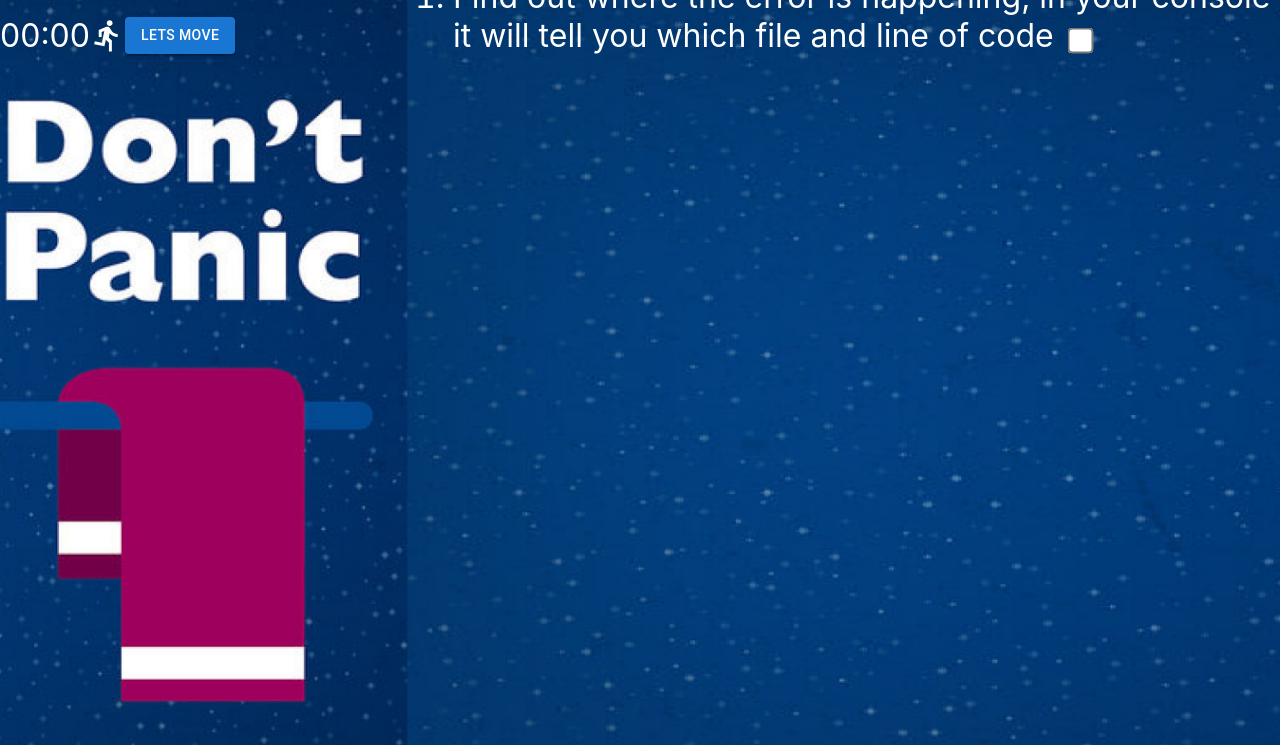
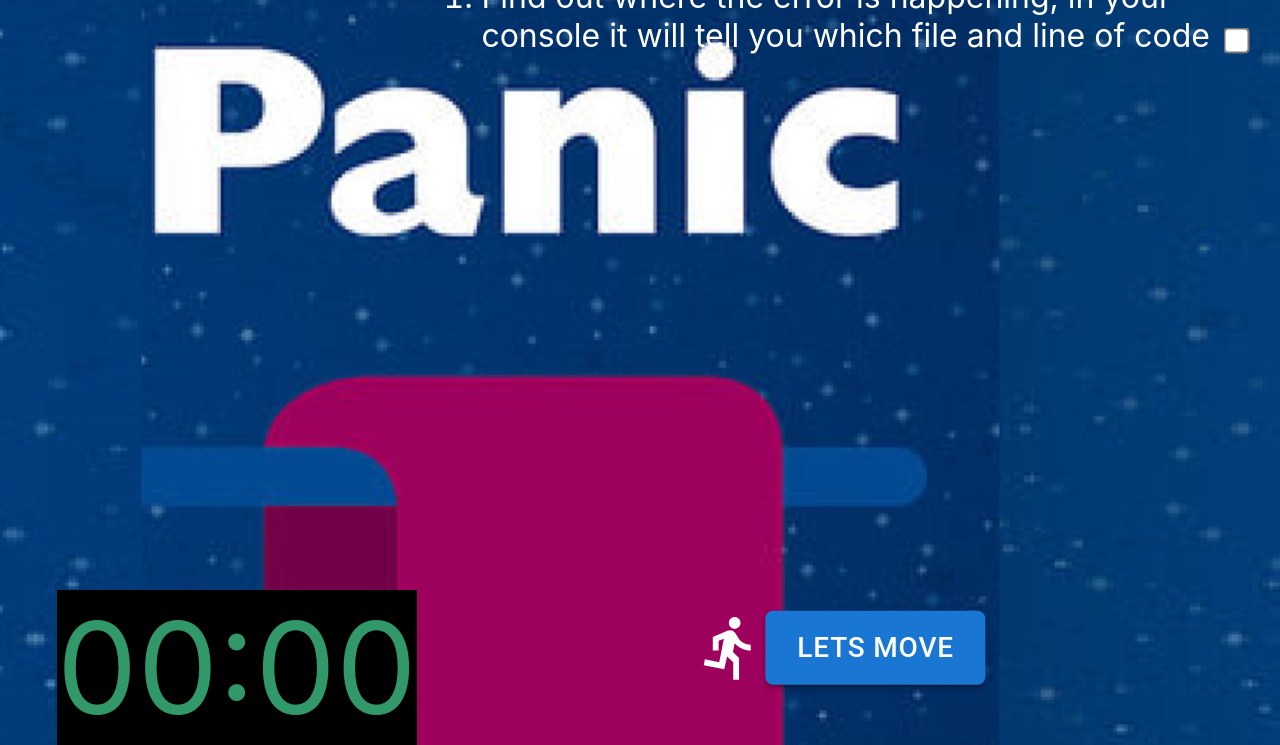
Before and after one commit to SchoolOfCode/w9_frontend-project-chris-angels, a React app: page /panic1 in a window 1280 px wide. Shown: the part 55-800 px from the top of the page. Built offline with nearby package versions, Linux system fonts and the light colour scheme; no server answers.

Commit message:
page 1 mainly done

```diff
--- a/src/components/App/App.css
+++ b/src/components/App/App.css
@@ -160,7 +160,11 @@ textarea {
 }
 #root {
   height: 100vh;
+}
+#panicMain1 {
+  height: 100vh;
   background-size: cover;
+  background-repeat: no-repeat;
 }
 #root > * {
   color: white;
@@ -182,15 +186,39 @@ textarea {
 .panicMain1 {
   display: flex;
   height: 100%;
+  background-position: -10% 40%;
 }
 .panic1left {
   flex: 1;
+  display: flex;
+  flex-direction: column;
+  justify-content: space-between;
+  align-items: center;
 }
 .panic1right {
-  flex: 2.1;
+  flex: 1.9;
 }
 .timer {
   display: flex;
+}
+.MuiBox-root.css-gmuwbf {
+  position: absolute;
+  bottom: 10%;
+  left: 60%;
+  transform: scale(2);
+}
+a {
+  text-decoration: none;
+  color: inherit;
+}
+a:hover {
+  filter: brightness(0.7);
+}
+#timerSection {
+  margin-left: 2rem;
+  color: var(--socgreen);
+  background-color: black;
+  font-size: 8rem;
 }
 #settingsForm {
   font-size: 1.5rem;
--- a/src/components/PanicButton/index.js
+++ b/src/components/PanicButton/index.js
@@ -7,21 +7,21 @@ import pic from '../../Assets/dont-panic-stars.png';
 
 function PanicButton() {
   const [version, setVersion] = useState(1);
-  document.getElementById('root').style.backgroundImage = `url(${pic})`;
+  // document.getElementById('panicMain1').style.backgroundImage = `url(${pic})`;
   //example:
   // const answers = useRef({ id: 2 });
   //answers.current.id
   //answers.current.id = ...
   if (version === 1) {
     return (
-      <main class="panicMain1">
-        <div class="panic1left">
+      <main style={{ backgroundImage: `url(${pic})` }} className="panicMain1">
+        <div className="panic1left">
           <Link to="/">Home</Link>
-          <p id="timerP">
+          <div id="timerP">
             <Timer version={version} setVersion={setVersion} />
-          </p>
+          </div>
         </div>
-        <div class="panic1right">
+        <div className="panic1right">
           <Hints></Hints>
           {/* <img src={pic} alt="Don't Panic"></img> */}
         </div>
--- a/src/components/Prompt/index.js
+++ b/src/components/Prompt/index.js
@@ -14,7 +14,7 @@ function Prompt(props) {
       >
         Working
       </div>
-      <input id="username" type="text" placeholder="username"></input>
+      <input id="username" type="text" placeholder="Slack username"></input>
       <button
         onClick={async () => {
           //post to server/db with email and username and then hide the prompt form
--- a/src/components/Timer/index.js
+++ b/src/components/Timer/index.js
@@ -40,7 +40,7 @@ function Timer(props) {
 
   return (
     <div className="timer">
-      <section>{configureTimer(counter)}</section>
+      <section id="timerSection">{configureTimer(counter)}</section>
 
       {btn && (
         <Box
```
